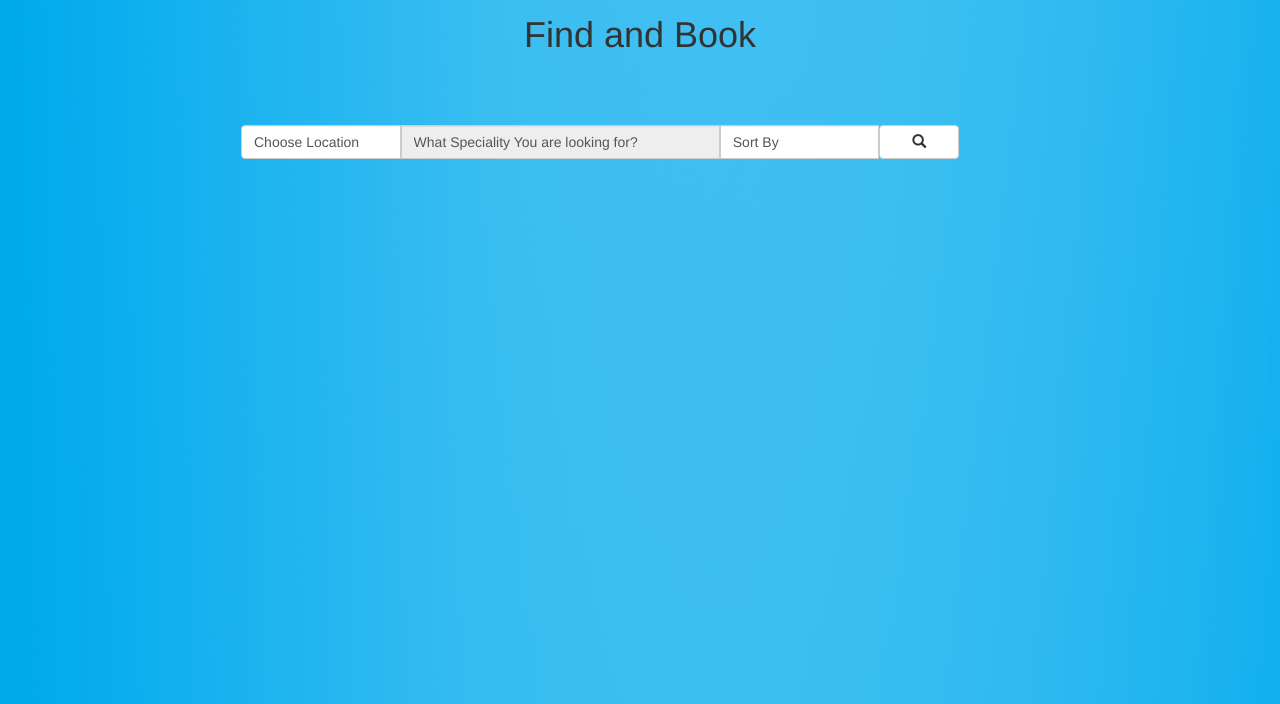
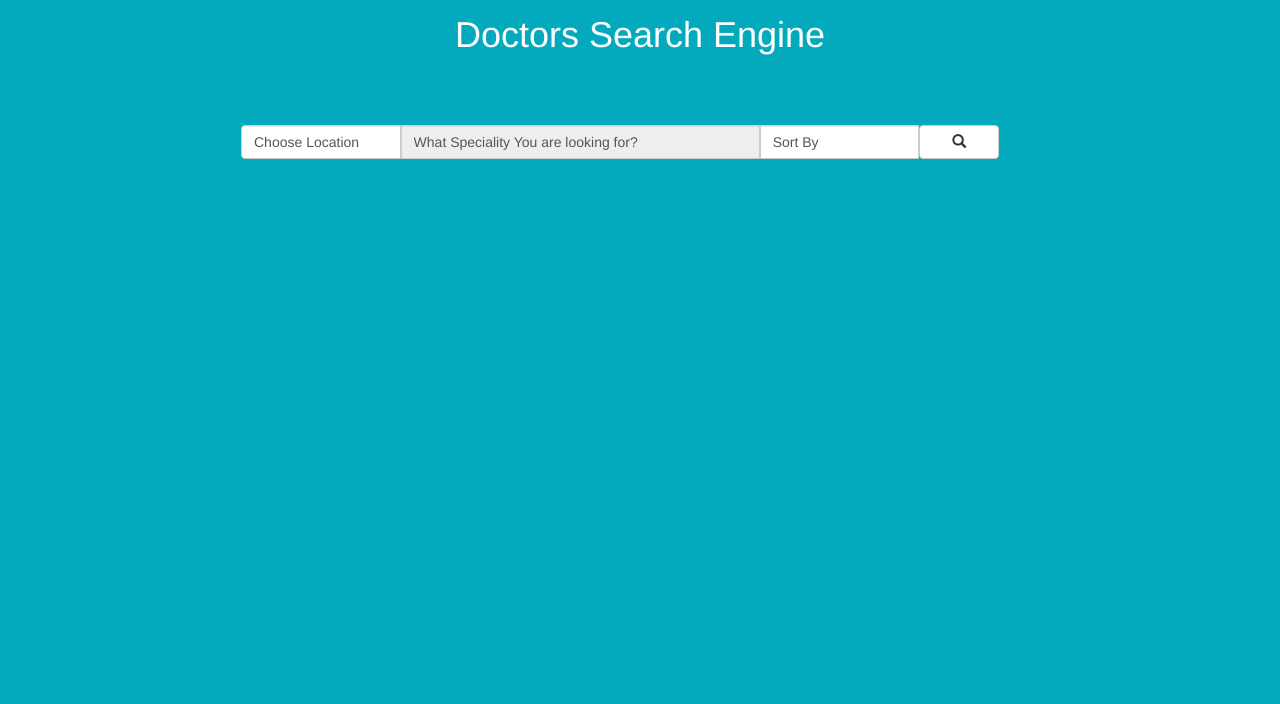
Before and after one commit to breakcodes/Doctor-Search-Angular, a website: page public/index.html in a window 1280 px wide. Shown: the part 96-800 px from the top of the page. Drawn offline with nearby package versions, Linux system fonts and the light colour scheme.

Commit message:
background and font color changed

```diff
--- a/public/css/style.css
+++ b/public/css/style.css
@@ -1,5 +1,5 @@
 body {
-    background-image: url('../images/background1.jpg');
+    background-color: rgb(3,170,190);
 }
 
 td {
--- a/public/index.html
+++ b/public/index.html
@@ -16,7 +16,7 @@
 <body>
 	<!-- Header Begin -->
 	<div class='row'>
-		<div class='header'>
+		<div class='header' >
 			<div class='col-lg-4 col-md-4 col-xs-4 col-xm-4'>
 	            <a href = './index.html' >
 	            	<img class='image-header' src='images/practo-logo.png' alt='Google'>
@@ -27,7 +27,7 @@
 	<!-- Header End -->
 	<hr class='line-break'>
 
-	<h1><center>Find and Book</center></h1>
+	<h1 style="color:white;"><center>Doctors Search Engine</center></h1>
 	<!-- Search module starts -->
 	<div ng-app='practoApp' ng-controller='searchCtrl' >
 
@@ -37,7 +37,7 @@
 	      		<option value=''>Choose Location</option>
 	      	</select>
 
-	      	<select class = 'form-control' style='width:40%;' ng-disabled = 'mark' ng-model='speciality' ng-options="item for item in specialities" ng-keypress='($event.which === 13)?search():0'>
+	      	<select class = 'form-control' style='width:45%;' ng-disabled = 'mark' ng-model='speciality' ng-options="item for item in specialities" ng-keypress='($event.which === 13)?search():0'>
 	      		<option value=''>What Speciality You are looking for?</option>
 	      	</select>
 
```
Also changed, not shown: public/list.html (+1 -1 lines), public/profile.html (+1 -1 lines).
